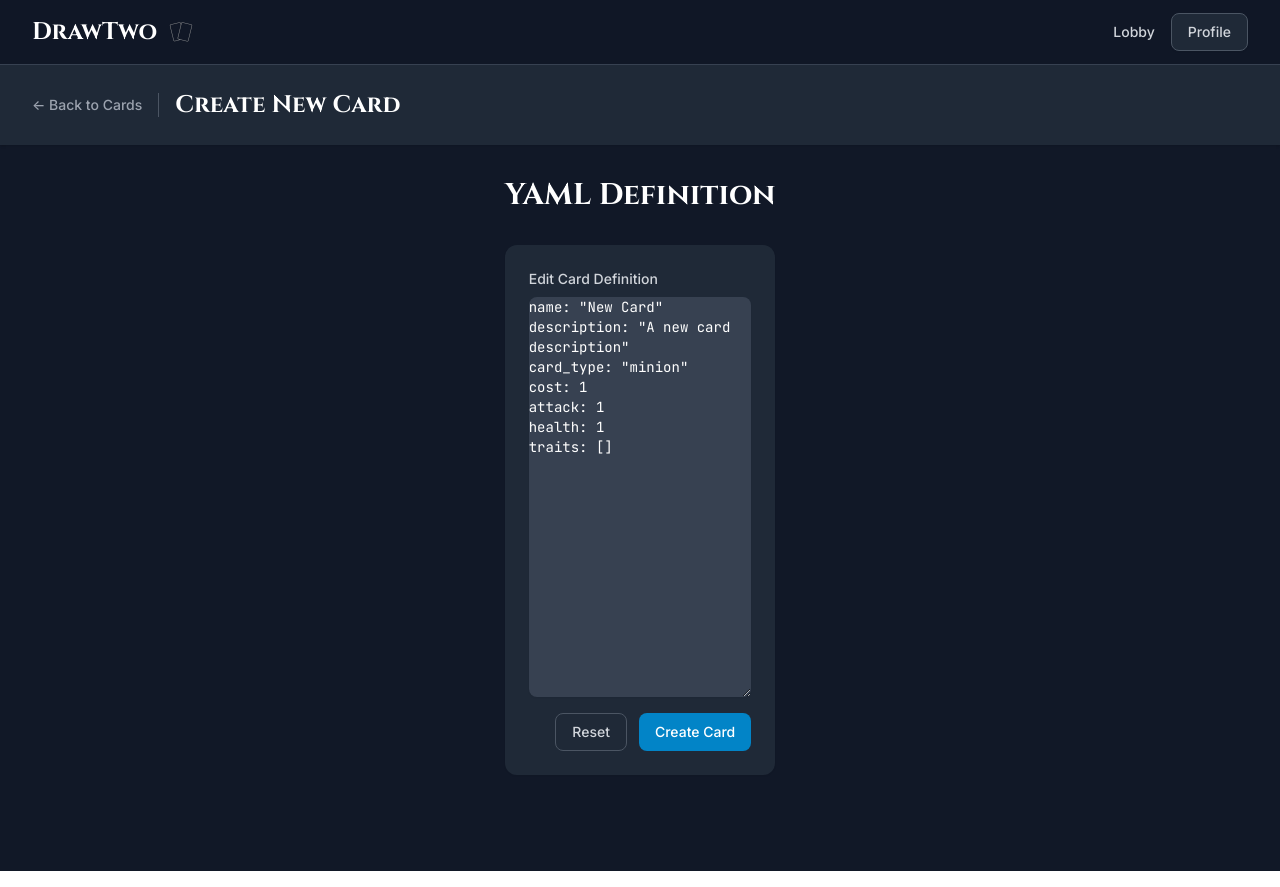
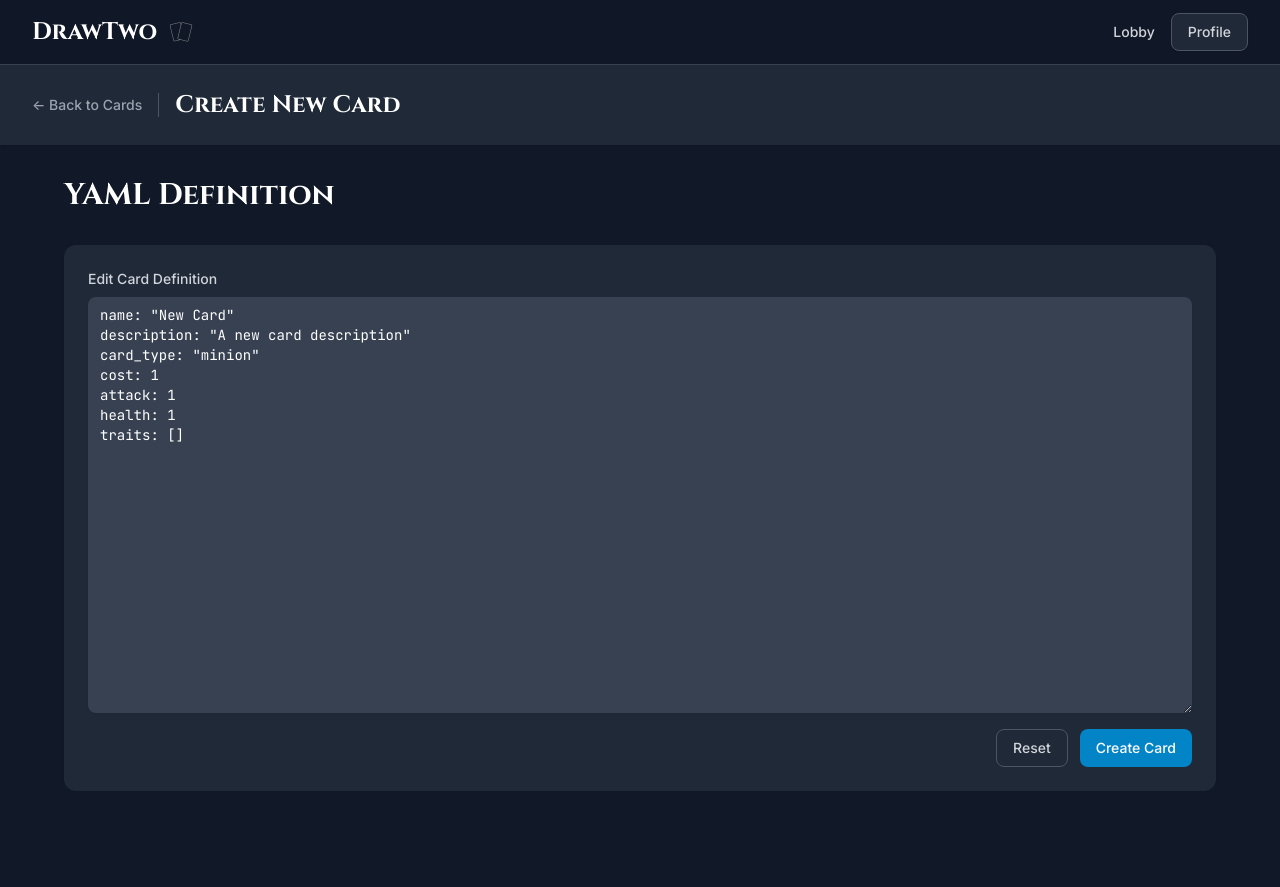
Before and after one commit to teebes/drawtwo, a Vue app in the folder frontend/: page /1/cards/new in a window 1280 px wide. Built offline with nearby package versions, Linux system fonts and the light colour scheme; no server answers; sample sign-in values are in the browser's storage.

Commit message:
Better card collection crud

```diff
--- a/frontend/src/components/game/CollectionCard.vue
+++ b/frontend/src/components/game/CollectionCard.vue
@@ -1,7 +1,7 @@
 <template>
   <div class="group transform transition-all duration-300 hover:-translate-y-2 hover:shadow-xl">
     <div :class="[
-      'h-96 w-full max-w-sm mx-auto overflow-hidden rounded-xl border-2 p-1',
+      'h-96 w-full max-w-lg mx-auto overflow-hidden rounded-xl border-2 p-1',
       borderClass,
       backgroundClass
     ]">
--- a/frontend/src/views/CardEdit.vue
+++ b/frontend/src/views/CardEdit.vue
@@ -1,5 +1,5 @@
 <template>
-  <div class="card-edit-page min-h-screen bg-gray-50 dark:bg-gray-900">
+  <div class="card-edit-page min-h-screen bg-gray-50 dark:bg-gray-900 flex flex-col">
     <!-- Header -->
     <header class="bg-white dark:bg-gray-800 shadow">
       <div class="mx-auto max-w-7xl px-4 sm:px-6 lg:px-8">
@@ -35,7 +35,7 @@
     </header>
 
     <!-- Main Content -->
-    <main class="mx-auto max-w-7xl px-4 sm:px-6 lg:px-8 py-8">
+    <main class="mx-auto max-w-7xl px-4 sm:px-6 lg:px-8 py-8 flex-1 w-full">
       <div v-if="loading" class="flex items-center justify-center py-12">
         <p class="text-gray-600 dark:text-gray-400">Loading card...</p>
       </div>
@@ -52,23 +52,23 @@
         </Panel>
       </div>
 
-      <div v-else :class="isCreating ? 'max-w-6xl mx-auto' : 'grid grid-cols-1 lg:grid-cols-2 gap-8'">
-        <!-- Left Column: Card Preview (hidden when creating) -->
-        <div v-if="!isCreating" class="space-y-6">
+      <!-- Flex Column -->
+      <!-- <div v-else-if="true" class="w-full flex-1 flex flex-col-reverse sm:flex-row sm:space-x-8"> -->
+      <div v-else :class="isCreating ? 'max-w-6xl mx-auto': 'w-full flex-1 flex flex-col-reverse sm:flex-row sm:space-x-8'">
+
+        <!-- Card Preview-->
+        <div class="w-full flex justify-start sm:justify-center items-start" v-if="!isCreating">
           <Section title="Card Preview">
-            <div class="flex justify-center">
             <CollectionCard
+              class="sm:max-w-sm"
               v-if="card && cardForDisplay"
               :card="cardForDisplay"
-                class="transform-none"
             />
-            </div>
           </Section>
-
-
         </div>
 
-        <!-- Right Column: YAML Editor -->
+        <!-- YAML Editor -->
+        <div class="w-full">
           <div :class="isCreating ? 'space-y-6 w-full' : 'space-y-6'">
             <Section title="YAML Definition">
               <Panel>
@@ -81,7 +81,7 @@
                       id="yaml-editor"
                       v-model="yamlDefinition"
                       rows="20"
-                    class="block w-full rounded-lg border-gray-300 font-mono text-sm shadow-sm focus:border-primary-500 focus:ring-primary-500 dark:border-gray-600 dark:bg-gray-700 dark:text-white dark:placeholder-gray-400"
+                      class="block w-full rounded-lg border-gray-300 font-mono text-sm shadow-sm focus:border-primary-500 focus:ring-primary-500 dark:border-gray-600 dark:bg-gray-700 dark:text-white dark:placeholder-gray-400 py-2 px-3"
                       placeholder="Enter YAML definition..."
                       :disabled="saving"
                     />
@@ -145,6 +145,8 @@
             </div>
           </div>
         </div>
+      </div>
+
     </main>
   </div>
 </template>
--- a/frontend/src/views/TitleBriefCards.vue
+++ b/frontend/src/views/TitleBriefCards.vue
@@ -56,6 +56,21 @@
               <span v-if="card.faction">[ {{ card.faction.toLocaleUpperCase() }} ]</span>
               <span v-if="card.card_type == 'spell'">[ SPELL ]</span>
               {{ card.name }}
+              <span v-if="card.traits && card.traits.length">
+                [
+                <span v-for="(trait, idx) in card.traits" :key="trait.slug">
+                  <span v-if="idx !== 0"> | </span>
+                  {{ trait.name.toUpperCase() }}
+                  <span v-if="trait.data && Object.keys(trait.data).length">
+                    (
+                    <span v-for="(value, key, dIdx) in trait.data" :key="key">
+                      <span v-if="dIdx !== 0">, </span>{{ key }}: {{ value }}
+                    </span>
+                    )
+                  </span>
+                </span>
+                ]
+              </span>
             </router-link>
         </div>
       </section>
@@ -75,8 +90,8 @@ const cardsLoading = ref(false)
 const error = ref(null)
 
 // Filter state
-const selectedFaction = ref('')
-const selectedType = ref('')
+const selectedFaction = ref('common')
+const selectedType = ref('minion')
 
 const fetchCards = async (): Promise<void> => {
 
--- a/frontend/src/views/TitleCards.vue
+++ b/frontend/src/views/TitleCards.vue
@@ -56,7 +56,7 @@
             <h2 class="font-display text-2xl font-bold text-gray-900 dark:text-white mb-6">
               Common Cards
             </h2>
-            <div class="grid gap-6 sm:grid-cols-2 lg:grid-cols-3 xl:grid-cols-3">
+            <div class="grid gap-6 sm:grid-cols-2 lg:grid-cols-3 xl:grid-cols-4">
               <div
                 v-for="card in commonCards"
                 :key="card.slug"
@@ -94,7 +94,7 @@
             <h2 class="font-display text-2xl font-bold text-gray-900 dark:text-white capitalize">
               {{ factionName }} Cards
             </h2>
-            <div class="grid gap-6 sm:grid-cols-2 lg:grid-cols-3 xl:grid-cols-3">
+            <div class="grid gap-6 sm:grid-cols-2 lg:grid-cols-3 xl:grid-cols-4">
               <div
                 v-for="card in factionCards"
                 :key="card.slug"
```
Lines whose indentation alone changed are shown as unchanged.
